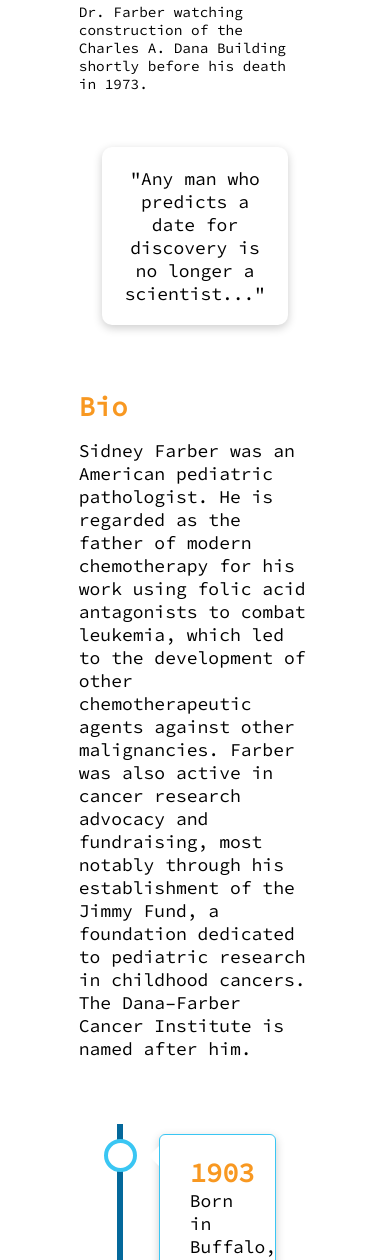
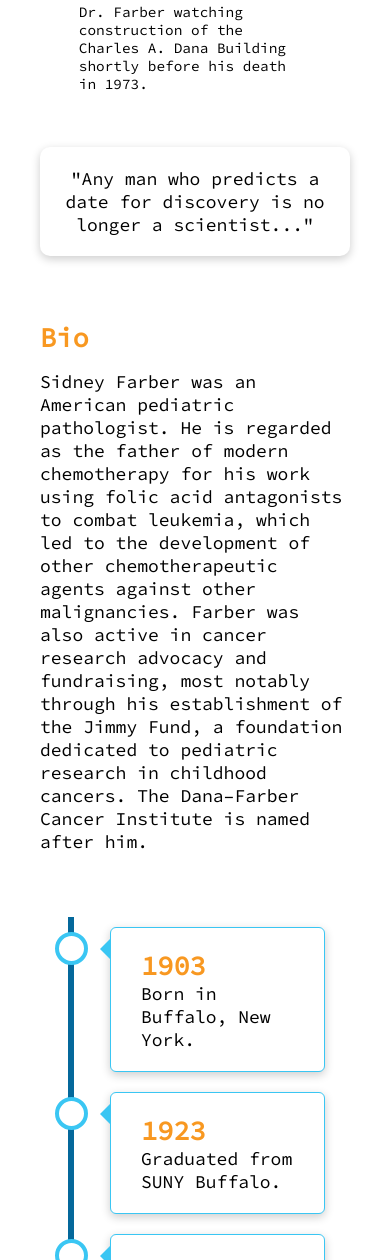
Before and after one commit to StevanFreeborn/freeCodeCamp-Tribute-Page, a plain HTML site: page index.html in a window 390 px wide. Shown: the part 460-1720 px from the top of the page. Drawn offline with Linux system fonts and the light colour scheme.

Commit message:
addressed issues

```diff
--- a/site.css
+++ b/site.css
@@ -146,15 +146,33 @@ h2 {
     font-weight: 500;
 }
 
+@media (max-width: 600px) {
+    .quote-card {
+        width: 100%;
+    }
+}
+
 /*Bio*/
 .bio-text {
     width: 75%;
     margin: auto;
 }
 
+@media (max-width: 600px) {
+    .bio-text {
+        width: 100%;
+    }
+}
+
 /*Milestones*/
 .milestones .container {
     width: 75%;
+}
+
+@media (max-width: 600px) {
+    .milestones .container {
+        width: 100%;
+    }
 }
 
 .timeline {
@@ -266,9 +284,9 @@ h2 {
   /*Make sure that all arrows are pointing leftwards*/
     .milestone-container::before {
       left: 60px;
-      border: medium solid white;
+      border: medium solid #3ac6f3;
       border-width: 10px 10px 10px 0;
-      border-color: transparent white transparent transparent;
+      border-color: transparent #3ac6f3 transparent transparent;
     }
 
   /*Make sure all circles are at the same spot*/
```
